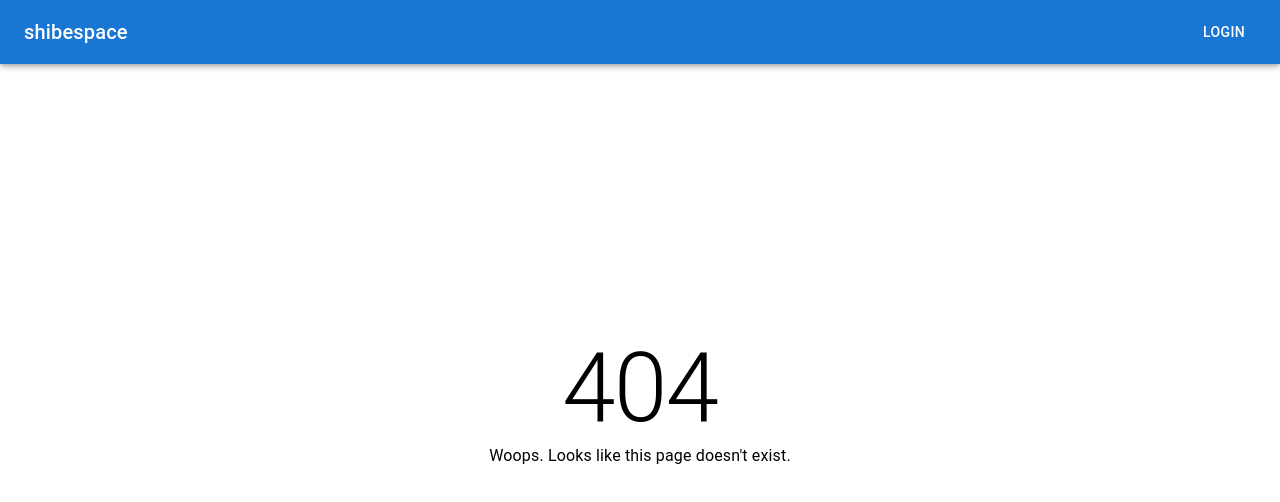
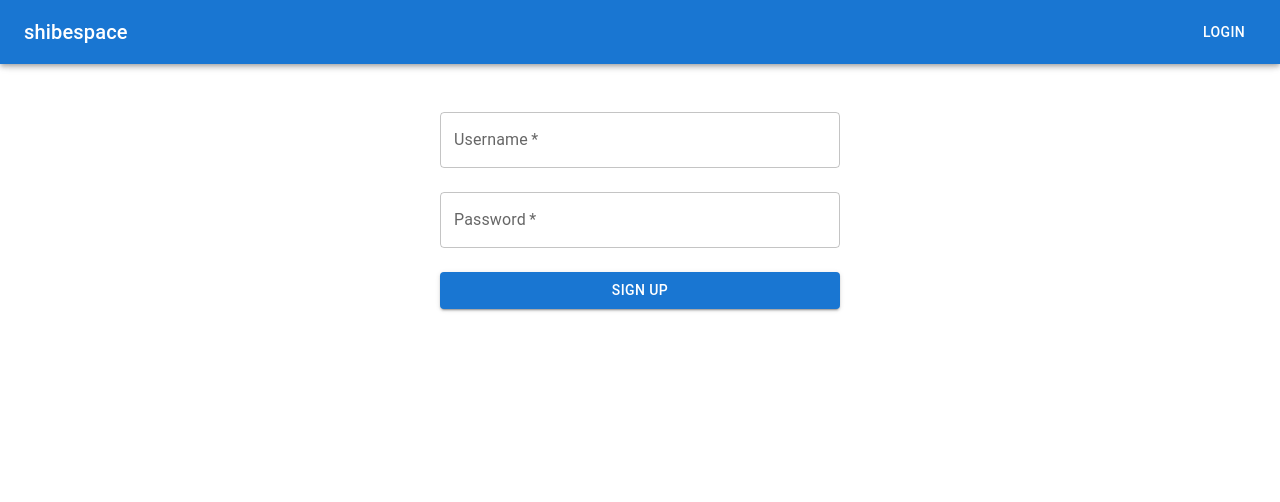
Before and after one commit to wangyuanchi/shibespace, a React (Vite) app in the folder client/: page /signup in a window 1280 px wide. Before the commit this address had no page. Shown: the top 502 px of the page. Built offline with nearby package versions, Linux system fonts and the light colour scheme.

Commit message:
sign up page

```diff
--- a/client/src/App.tsx
+++ b/client/src/App.tsx
@@ -5,6 +5,7 @@ import Login from "./pages/Login";
 import Navbar from "./components/Navbar";
 import NotFound from "./pages/NotFound";
 import { ROUTEPATHS } from "./types/types";
+import SignUp from "./pages/SignUp";
 import { UserProvider } from "./components/UserProvider";
 
 const App: React.FC = () => {
@@ -15,6 +16,7 @@ const App: React.FC = () => {
         <Routes>
           <Route path={ROUTEPATHS.HOME} element={<Home />} />
           <Route path={ROUTEPATHS.LOGIN} element={<Login />} />
+          <Route path={ROUTEPATHS.SIGNUP} element={<SignUp />} />
           <Route path="*" element={<NotFound />} />
         </Routes>
       </Router>
--- a/client/src/pages/Login.tsx
+++ b/client/src/pages/Login.tsx
@@ -4,6 +4,7 @@ import {
   CircularProgress,
   Container,
   FormControl,
+  Link,
   TextField,
   Typography,
 } from "@mui/material";
@@ -19,17 +20,30 @@ import { useState } from "react";
 const Login: React.FC = () => {
   const [errorText, setErrorText] = useState<string>("");
   const [loading, setLoading] = useState<boolean>(false);
+  const [defaultUsername, setDefaultUsername] = useState<string>("");
+  const [defaultPassword, setDefaultPassword] = useState<string>("");
+  const [isValidUsername, setIsValidUsername] = useState<boolean>(true);
+  const [isValidPassword, setIsValidPassword] = useState<boolean>(true);
   const { startExpiryCheck } = useUser();
   const navigate = useNavigate();
 
   const handleLogin = async (formData: FormData): Promise<void> => {
-    // Prevent state setter function being batched, allowing circular progress to appear.
-    flushSync(() => setLoading(true));
-
     const userData: UserData = {
       username: formData.get("username") as string,
       password: formData.get("password") as string,
     };
+
+    // Prevent fields from being cleared,
+    setDefaultUsername(userData.username);
+    setDefaultPassword(userData.password);
+
+    // Prevent state setter function being batched.
+    flushSync(() => {
+      setErrorText("");
+      setIsValidUsername(true);
+      setIsValidPassword(true);
+      setLoading(true);
+    });
 
     try {
       const response = await fetch(
@@ -48,6 +62,8 @@ const Login: React.FC = () => {
       // otherwise, just generalize the error message in the catch block.
       if (!response.ok) {
         if (response.status === StatusCodes.UNAUTHORIZED) {
+          setIsValidUsername(false);
+          setIsValidPassword(false);
           setErrorText("The username or password is incorrect");
           console.error("The username or password is incorrect");
         } else {
@@ -67,16 +83,15 @@ const Login: React.FC = () => {
         navigate(ROUTEPATHS.HOME);
       }
     } catch (error: unknown) {
+      setErrorText("Something went wrong, please try again later");
       if (error instanceof Error) {
         console.error("Error fetching data:", error.message);
       } else {
         console.error("An unknown error occured:", error);
       }
-
-      setErrorText("Something went wrong, please try again later"); // Generalize errors
     }
 
-    setLoading(false); // Stop the circular progress
+    setLoading(false);
   };
 
   return (
@@ -100,6 +115,9 @@ const Login: React.FC = () => {
               label="Username"
               type="text"
               margin="normal"
+              defaultValue={defaultUsername}
+              error={!isValidUsername}
+              disabled={loading}
               required
             ></TextField>
             <TextField
@@ -107,6 +125,9 @@ const Login: React.FC = () => {
               label="Password"
               type="password"
               margin="normal"
+              defaultValue={defaultPassword}
+              error={!isValidPassword}
+              disabled={loading}
               required
             ></TextField>
             <Button
@@ -120,7 +141,13 @@ const Login: React.FC = () => {
             >
               {loading ? "" : "Login"}
             </Button>
-            <Typography variant="body1" color="error" pt={2}>
+            <Typography variant="body1" textAlign="center" mt={2}>
+              Don't have an account?{" "}
+              <Link href={ROUTEPATHS.SIGNUP} underline="none">
+                Sign up
+              </Link>
+            </Typography>
+            <Typography variant="body1" color="error" textAlign="center" mt={1}>
               {errorText}
             </Typography>
           </FormControl>
--- /dev/null
+++ b/client/src/pages/SignUp.tsx
@@ -0,0 +1,185 @@
+import {
+  Box,
+  Button,
+  CircularProgress,
+  Container,
+  FormControl,
+  TextField,
+  Typography,
+} from "@mui/material";
+
+import { ErrorResponse } from "../types/shibespaceAPI";
+import { StatusCodes } from "http-status-codes";
+import { UserData } from "../types/shibespaceAPI";
+import { flushSync } from "react-dom";
+import { useState } from "react";
+
+const SignUp: React.FC = () => {
+  const [errorText, setErrorText] = useState<string>("");
+  const [loading, setLoading] = useState<boolean>(false);
+  const [defaultUsername, setDefaultUsername] = useState<string>("");
+  const [defaultPassword, setDefaultPassword] = useState<string>("");
+  const [isValidUsername, setIsValidUsername] = useState<boolean>(true);
+  const [isValidPassword, setIsValidPassword] = useState<boolean>(true);
+  const [signUpSuccess, setSignUpSuccess] = useState<boolean>(false);
+  const [usernameTaken, setUsernameTaken] = useState<boolean>(false);
+
+  const handleSignUp = async (formData: FormData): Promise<void> => {
+    const userData: UserData = {
+      username: formData.get("username") as string,
+      password: formData.get("password") as string,
+    };
+
+    // Prevent fields from being cleared
+    setDefaultUsername(userData.username);
+    setDefaultPassword(userData.password);
+
+    // Prevent state setter function being batched.
+    flushSync(() => {
+      setErrorText("");
+      setIsValidUsername(true);
+      setIsValidPassword(true);
+    });
+
+    if (
+      userData.username.length < 3 ||
+      userData.username.length > 20 ||
+      userData.password.length < 8
+    ) {
+      if (userData.username.length < 3 || userData.username.length > 20) {
+        setIsValidUsername(false);
+        setUsernameTaken(false);
+      }
+      if (userData.password.length < 8) {
+        setIsValidPassword(false);
+      }
+      return; // If user data is invalid, do not send to backend
+    }
+
+    flushSync(() => {
+      setLoading(true);
+    });
+
+    try {
+      const response = await fetch(
+        import.meta.env.VITE_SHIBESPACEAPI_BASEURL + "/users",
+        {
+          method: "POST",
+          headers: {
+            "content-type": "application/json",
+          },
+          body: JSON.stringify(userData),
+        }
+      );
+
+      // Handle the relevant errors based on shibespaceAPI,
+      // otherwise, just generalize the error message in the catch block.
+      if (!response.ok) {
+        if (response.status === StatusCodes.CONFLICT) {
+          setIsValidUsername(false);
+          setUsernameTaken(true);
+          console.error("Username is already taken");
+        } else {
+          const errorResponse = (await response.json()) as ErrorResponse;
+          throw new Error(errorResponse.error);
+        }
+      } else {
+        // Indicate the user to navigate to login page
+        setSignUpSuccess(true);
+      }
+    } catch (error: unknown) {
+      setErrorText("Something went wrong, please try again later");
+      if (error instanceof Error) {
+        console.error("Error fetching data:", error.message);
+      } else {
+        console.error("An unknown error occured:", error);
+      }
+    }
+
+    setLoading(false);
+  };
+
+  return (
+    <Container
+      sx={{
+        mt: { xs: "56px", sm: "64px" },
+        pt: 4,
+      }}
+    >
+      <Box
+        sx={{
+          display: "flex",
+          flexDirection: "column",
+          alignItems: "center",
+        }}
+      >
+        {signUpSuccess ? (
+          <Typography variant="h6" color="success">
+            Success! Please log into your account.
+          </Typography>
+        ) : (
+          <form action={handleSignUp}>
+            <FormControl sx={{ width: "400px" }}>
+              <TextField
+                name="username"
+                label="Username"
+                type="text"
+                margin="normal"
+                defaultValue={defaultUsername}
+                error={!isValidUsername}
+                helperText={
+                  isValidUsername
+                    ? null
+                    : usernameTaken
+                    ? "Username is already taken"
+                    : "Username must be between 3 and 20 characters long"
+                }
+                disabled={loading}
+                required
+              ></TextField>
+              <TextField
+                name="password"
+                label="Password"
+                type="password"
+                margin="normal"
+                defaultValue={defaultPassword}
+                error={!isValidPassword}
+                helperText={
+                  isValidPassword
+                    ? null
+                    : "Password must be at least 8 characters long"
+                }
+                disabled={loading}
+                required
+              ></TextField>
+
+              <Button
+                type="submit"
+                variant="contained"
+                sx={{ mt: 2, height: "36.5px" }}
+                startIcon={
+                  loading ? (
+                    <CircularProgress size={20} color="inherit" />
+                  ) : null
+                }
+                disabled={loading}
+              >
+                {loading ? "" : "Sign Up"}
+              </Button>
+              <Typography
+                variant="body1"
+                color="error"
+                textAlign="center"
+                mt={2}
+              >
+                {errorText}
+              </Typography>
+            </FormControl>
+          </form>
+        )}
+      </Box>
+    </Container>
+  );
+};
+
+export default SignUp;
--- a/client/src/types/types.tsx
+++ b/client/src/types/types.tsx
@@ -1,6 +1,7 @@
 export const ROUTEPATHS = {
   HOME: "/",
   LOGIN: "/login",
+  SIGNUP: "/signup",
 } as const;
 
 export interface usernameAndExpiry {
```
